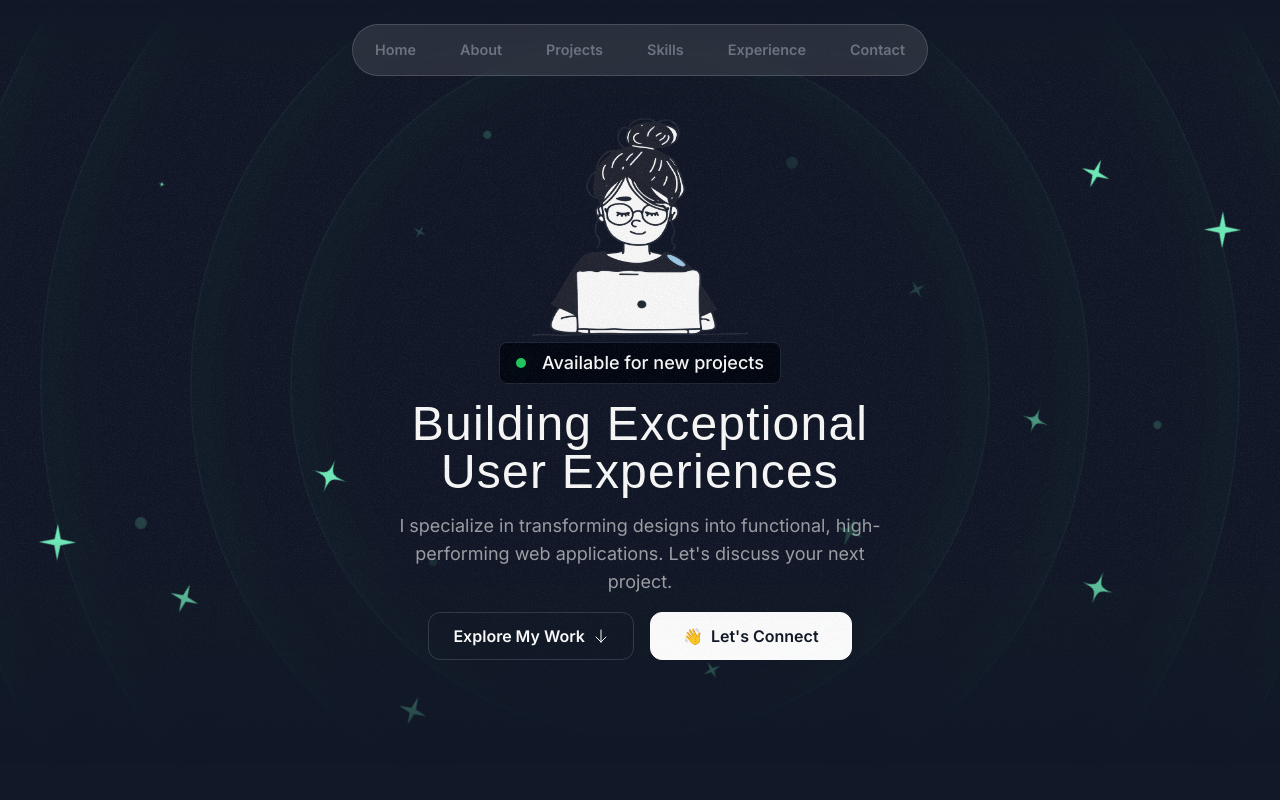
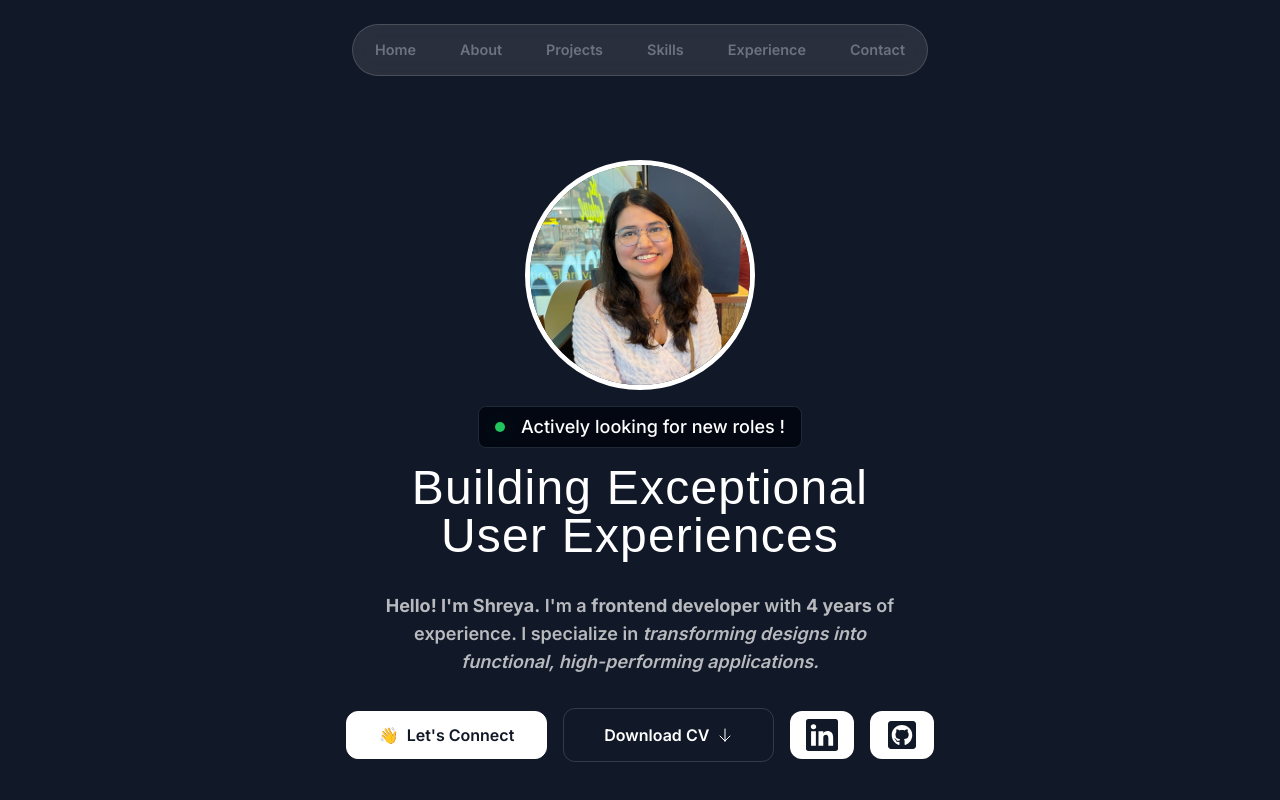
Before and after one commit to bshreya15/portfolio-2025, a Next.js app: page / in a window 1280 px wide. Shown: the top 800 px of the page. Built offline with nearby package versions, Linux system fonts and the light colour scheme; a web font is replaced by a local one.

Commit message:
social media links and animation

```diff
--- a/src/sections/Hero.tsx
+++ b/src/sections/Hero.tsx
@@ -1,48 +1,99 @@
-import memojiImage from "@/assets/images/memoji-computer-fe.png";
+"use-client";
+
+// import memojiImage from "@/assets/images/memoji-computer-fe.png";
+
+// import { motion } from "framer-motion";
+import devImage from "@/assets/images/dev-img.jpeg";
 import Image from "next/image";
+import Link from "next/link";
 import ArrowDown from "@/assets/icons/arrow-down.svg";
-import { HeroBg } from "@/components/HeroBg";
+import { BsLinkedin } from "react-icons/bs";
+// import { HeroBg } from "@/components/HeroBg";
+import { FaGithubSquare } from "react-icons/fa";
+
+const linHref = "http://linkedin.com/in/bakshi-shreya/";
+const gitHref = "https://github.com/bshreya15";
 
 export const HeroSection = () => {
   return (
-    <div className="py-28 md:py-32 lg:py-28 relative z-0 overflow-x-clip">
-      <HeroBg />
+    <section>
+      <div className="py-24 md:py-32 md:mt-8 lg:py-28 lg:mt-12 relative z-0 overflow-x-clip">
+        {/* <HeroBg /> */}
         <div className="container">
           <div className="flex flex-col items-center">
             <Image
-            className="size-[150px] md:size-[230px]"
-            src={memojiImage}
+              className="size-[150px] md:size-[230px] rounded-full border-[0.35rem] border-white object-cover"
+              src={devImage}
               alt="dev image"
+              quality={100}
+              priority={true}
             />
-          <div className="bg-gray-950 border border-gray-800 px-4 py-1.5 inline-flex items-center gap-4 rounded-lg">
+            <div className="bg-gray-950 border border-gray-800 px-4 py-1.5 mt-4 inline-flex items-center gap-4 rounded-lg">
               <div className="bg-green-500 size-2.5 rounded-full relative">
                 <div className="bg-green-500 absolute inset-0 animate-ping-large rounded-full"></div>
               </div>
               <div className="text-sm font-medium lg:text-lg">
-              Available for new projects
+                Actively looking for new roles !
               </div>
             </div>
           </div>
+
           <div className="max-w-lg mx-auto">
             <h1 className="font-serif text-2xl md:text-5xl text-center mt-4 tracking-wide">
               Building Exceptional User Experiences
             </h1>
-          <p className="mt-4 text-center text-white/60 md:text-lg">
-            I specialize in transforming designs into functional,
-            high-performing web applications. Let's discuss your next project.
+
+            <p className="my-8 text-center font-semibold text-white/70 md:text-lg">
+              <span className="font-bold">Hello! I'm Shreya.</span> I'm a{" "}
+              <span className="font-bold">frontend developer</span> with{" "}
+              <span className="font-bold">4 years</span> of experience. I
+              specialize in{" "}
+              <span className="italic">
+                transforming designs into functional, high-performing
+                applications.
+              </span>
             </p>
           </div>
+
           <div className="flex flex-col md:flex-row justify-center items-center mt-4 gap-4">
-          <button className="inline-flex items-center gap-2 border border-white/15 px-6 h-12 rounded-xl">
-            <span className="font-semibold">Explore My Work</span>
-            <ArrowDown className="size-4" />
-          </button>
-          <button className="inline-flex items-center gap-2 border border-white bg-white text-gray-900 h-12 px-8 rounded-xl">
+            <Link
+              href="#contact"
+              className="inline-flex items-center gap-2 border border-white bg-white text-gray-900 h-12 px-8 rounded-xl cursor-pointer hover:scale-110 active:scale-105 transition"
+            >
               <span>👋</span>
               <span className="font-semibold">Let's Connect</span>
-          </button>
+            </Link>
+
+            <Link
+              href="/CV-Shreya_Bakshi.pdf"
+              className="inline-flex items-center gap-2 border border-white/15 px-10 h-[3.4rem] rounded-xl cursor-pointer hover:scale-[1.15] active:scale-105 transition"
+              download
+              target="_blank"
+            >
+              <span className="font-semibold">Download CV</span>
+              <ArrowDown className="size-4" />
+            </Link>
+
+            <div className="flex gap-4">
+              <a
+                href={linHref}
+                target="_blank"
+                className="border-white bg-white text-gray-900 h-12 p-4 rounded-xl cursor-pointer flex items-center hover:scale-[1.15] active:scale-105 transition"
+              >
+                <BsLinkedin className="size-8" />
+              </a>
+
+              <a
+                href={gitHref}
+                target="_blank"
+                className="border-white bg-white text-gray-900 h-12 p-4 rounded-xl cursor-pointer flex items-center hover:scale-110 active:scale-105 transition"
+              >
+                <FaGithubSquare className="size-8" />
+              </a>
             </div>
           </div>
         </div>
+      </div>
+    </section>
   );
 };
```
Lines whose indentation alone changed are shown as unchanged.
